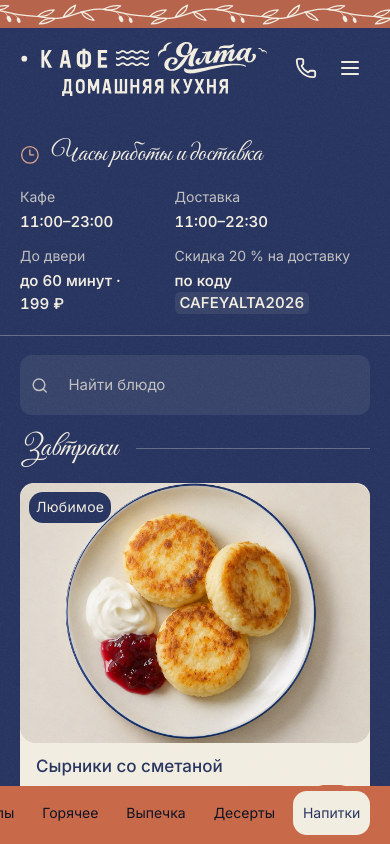
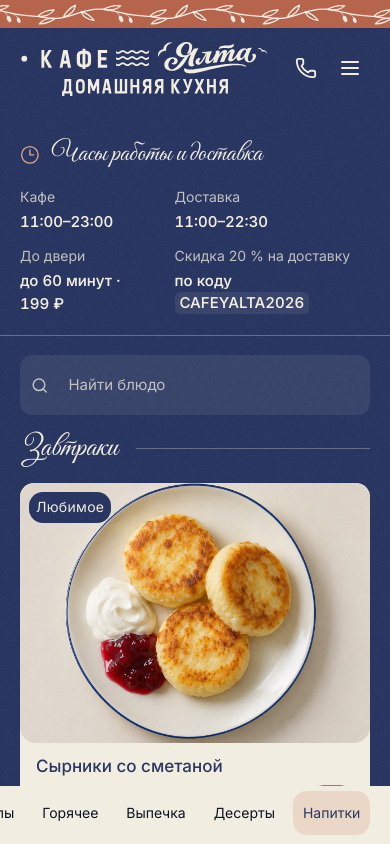
Before and after one commit to general-fox/CafeYalta, a React (Vite) app: page /#/delivery in a window 390 px wide. Shown: the top 844 px of the page. Built offline with nearby package versions, Linux system fonts and the light colour scheme.

Commit message:
Soften the mobile delivery category palette

```diff
--- a/src/commerce-editorial.css
+++ b/src/commerce-editorial.css
@@ -499,7 +499,7 @@
     inset: auto 0 0;
     z-index: 35;
     padding-bottom: max(4px, env(safe-area-inset-bottom, 0px));
-    background-color: var(--palette-clay);
+    background-color: var(--palette-paper);
     border: 0;
     -webkit-backdrop-filter: none;
     backdrop-filter: none;
@@ -521,10 +521,10 @@
 
   .delivery-page .category-inner {
     --surface-text: var(--palette-ink);
-    --surface-hover: var(--palette-paper);
+    --surface-hover: var(--sand);
     width: 100%;
     padding-inline: env(safe-area-inset-left, 0px) env(safe-area-inset-right, 0px);
-    background-color: var(--palette-clay);
+    background-color: var(--palette-paper);
   }
 
   .delivery-page .category-nav > button.active { color: var(--palette-midnight); }
```
